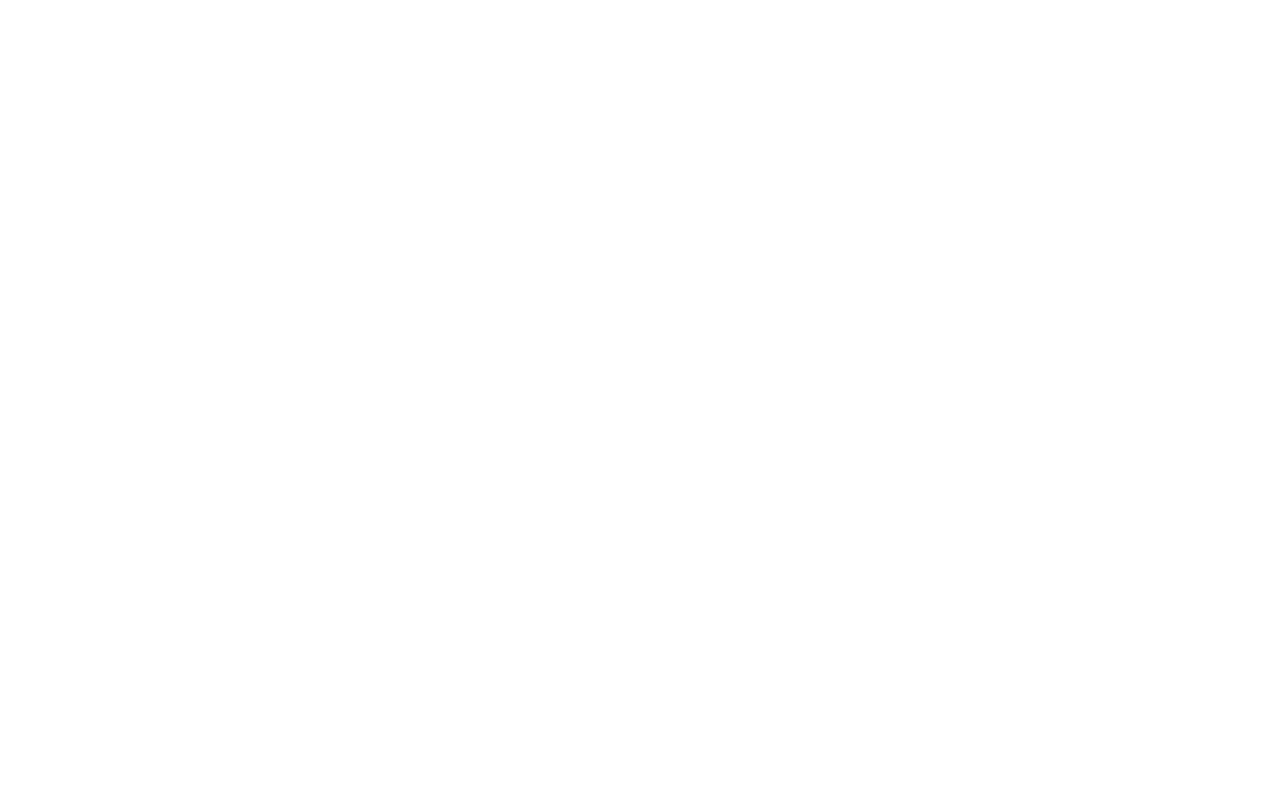
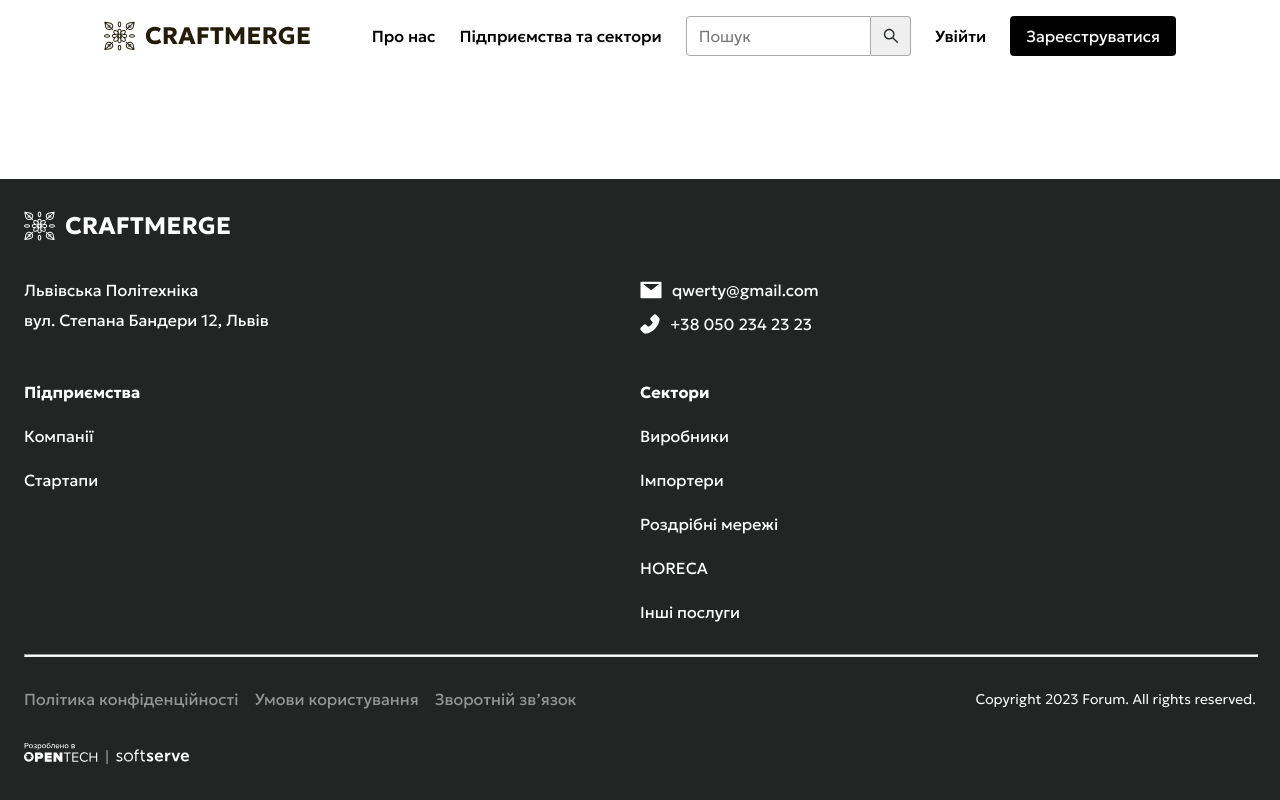
Before and after one commit to Project-Stage-Academy/UA-4148-bravo, a React (Create React App) app in the folder frontend/: page /profile/edit in a window 1280 px wide. Before the commit this address had no page. Built offline with nearby package versions, Linux system fonts and the light colour scheme.

Commit message:
Implement header, footer, and not found page with routing setup

```diff
--- a/frontend/src/components/App/app.jsx
+++ b/frontend/src/components/App/app.jsx
@@ -2,7 +2,9 @@
 import React from 'react';
 import Layout from '../Layout/layout';
 import ProfileEditing from '../../pages/ProfileEditing/profileEditing';
-import {AuthProvider} from "../../context/AuthContext/authContext";
+import { AuthProvider } from '../../context/AuthContext/authContext';
+import NotFound from '../../pages/NotFound/notFound';
+import HomePage from '../../pages/Home/home';
 
 function App() {
     return (
@@ -10,8 +12,21 @@
             <React.StrictMode>
                 <BrowserRouter>
                     <Routes>
+
+                        {/* Main layout */}
                         <Route path="/" element={<Layout />}>
-                            <Route path="/" element={<ProfileEditing />} />
+
+                            {/* Home page */}
+                            <Route index element={<HomePage />} />
+
+                            {/* Profile */}
+                            <Route path="profile">
+                                {/* Profile editing */}
+                                <Route path="edit" element={<ProfileEditing />} />
+                            </Route>
+
+                            {/* Page not found */}
+                            <Route path="*" element={<NotFound />} />
                         </Route>
                     </Routes>
                 </BrowserRouter>
--- a/frontend/src/components/Footer/footer.jsx
+++ b/frontend/src/components/Footer/footer.jsx
@@ -7,7 +7,7 @@
             <section className={'contacts'}>
                 <div className={'contacts--logo'}>
                     <img
-                        src="./pictures/svg/footer-logo.svg"
+                        src="/pictures/svg/footer-logo.svg"
                         alt="Footer Logo"
                     />
                 </div>
@@ -21,14 +21,14 @@
                             to={'mailto:qwerty@gmail.com'}
                             className={'contacts--link'}
                         >
-                            <img src="./pictures/svg/mail.svg" alt="Mail" />
+                            <img src="/pictures/svg/mail.svg" alt="Mail" />
                             <p>qwerty@gmail.com</p>
                         </Link>
                         <Link
                             to={'tel:+380502342323'}
                             className={'contacts--link'}
                         >
-                            <img src="./pictures/svg/phone.svg" alt="Phone" />
+                            <img src="/pictures/svg/phone.svg" alt="Phone" />
                             <p>+38 050 234 23 23</p>
                         </Link>
                     </div>
@@ -73,7 +73,7 @@
             <section className={'dev-contact'}>
                 <div>
                     <img
-                        src="./pictures/svg/opentech-logo.svg"
+                        src="/pictures/svg/opentech-logo.svg"
                         alt="Dev-Company Logo"
                     />
                 </div>
--- a/frontend/src/components/Header/header.jsx
+++ b/frontend/src/components/Header/header.jsx
@@ -2,14 +2,18 @@
 import {Link} from "react-router-dom";
 import Search from "../Search/search";
 import {useAuth} from "../../context/AuthContext/authContext";
+import { useEffect } from 'react';
 
 function Header() {
     const { auth, setAuth } = useAuth();
-    setAuth(false);
+
+    useEffect(() => {
+        setAuth(false);
+    }, [auth, setAuth]);
 
     return (
         <header className={"header"}>
-            <img src="./pictures/svg/header-logo.svg" alt={"Logo"}/>
+            <img src="/pictures/svg/header-logo.svg" alt={"Logo"}/>
             <nav className={"nav-panel"}>
                 <Link to={"#TODO"} className={"nav-panel--link"}>
                     <p>Про нас</p>
@@ -21,7 +25,7 @@
                 {auth ? (
                     <>
                         <Link to={"#TODO"} className={"nav-panel--link"}>
-                            <img src="./pictures/svg/avatar.svg" alt={"User avatar"}/>
+                            <img src="/pictures/svg/avatar.svg" alt={"User avatar"}/>
                             <p>Мій профіль</p>
                         </Link>
                     </>
--- a/frontend/src/components/Search/search.jsx
+++ b/frontend/src/components/Search/search.jsx
@@ -8,7 +8,7 @@
                    className={"search--input"}
             />
             <button className={"search--button"}>
-                <img src={"./pictures/svg/loupe.svg"} alt={"Search"}/>
+                <img src={"/pictures/svg/loupe.svg"} alt={"Search"}/>
             </button>
         </div>
 );
--- a/frontend/src/css/button.css
+++ b/frontend/src/css/button.css
@@ -1,8 +1,8 @@
 .button {
+    display: inline-block;
     cursor: pointer;
     border: 0;
     border-radius: 4px;
-    height: 100%;
     padding: 10px 16px;
     font-family: var(--text-font), sans-serif;
     font-size: 16px;
--- a/frontend/src/css/reset.css
+++ b/frontend/src/css/reset.css
@@ -13,6 +13,11 @@
     font-size: 16px;
 }
 
+html,
+body {
+    height: 100%;
+}
+
 a {
     color: inherit;
     text-decoration: none;
--- a/frontend/src/css/variables.css
+++ b/frontend/src/css/variables.css
@@ -7,6 +7,10 @@
     --secondary-text-color: #959595;
     --alternative-text-color: #fff;
     --error-text-color: #F15831;
+    --gray-text-color: #25292C;
+
+    /* background colors */
+    --green-bcg-color: #B4D27A;
 
     /* header */
     --header-bcg-color: #fff;
--- a/frontend/src/index.css
+++ b/frontend/src/index.css
@@ -12,3 +12,13 @@
     font-family:
         source-code-pro, Menlo, Monaco, Consolas, 'Courier New', monospace;
 }
+
+#root {
+    height: 100%;
+    display: flex;
+    flex-flow: column;
+}
+
+main {
+    flex: 1;
+}
--- /dev/null
+++ b/frontend/src/pages/Home/home.jsx
@@ -0,0 +1,7 @@
+function HomePage() {
+    return (
+        <></>
+    );
+}
+
+export default HomePage;
--- /dev/null
+++ b/frontend/src/pages/NotFound/notFound.css
@@ -0,0 +1,38 @@
+.not-found {
+    display: flex;
+    background-color: var(--green-bcg-color);
+    justify-content: center;
+    align-items: center;
+    width: 100%;
+    height: 100%;
+}
+
+.not-found--container {
+    display: flex;
+    flex-direction: row;
+    color: var(--gray-text-color);
+}
+
+.not-found--title {
+    font-size: 200px;
+    font-weight: 600;
+    margin-right: 80px;
+}
+
+.not-found--content {
+    display: flex;
+    flex-direction: column;
+    justify-content: center;
+}
+
+.not-found--subtitle {
+    font-size: 48px;
+    font-weight: 700;
+    margin-bottom: 16px;
+}
+
+.not-found--description {
+    font-weight: 400;
+    line-height: 20px;
+    margin-bottom: 24px;
+}
--- /dev/null
+++ b/frontend/src/pages/NotFound/notFound.jsx
@@ -0,0 +1,38 @@
+import './notFound.css';
+import { useNavigate } from 'react-router-dom';
+import Header from '../../components/Header/header';
+
+function NotFound() {
+    const navigate = useNavigate();
+    const returnToHomePage = () => {
+        navigate('/');
+    };
+
+    return (
+        <>
+            <Header />
+            <div className={'not-found'}>
+                <section className={'not-found--container'}>
+                    <h1 className={"not-found--title"}>404</h1>
+                    <div className={"not-found--content"}>
+                        <h2 className={"not-found--subtitle"}>Щось пішло не так</h2>
+                        <p className={"not-found--description"}>
+                            Схоже, це неправильна адреса, ця сторінка видалена,
+                            перейменована або тимчасово недоступна.
+                        </p>
+                        <div>
+                            <button
+                                className={'button button__primary-color'}
+                                onClick={returnToHomePage}
+                            >
+                                <span>Повернутися на головну</span>
+                            </button>
+                        </div>
+                    </div>
+                </section>
+            </div>
+        </>
+    );
+}
+
+export default NotFound;
```
